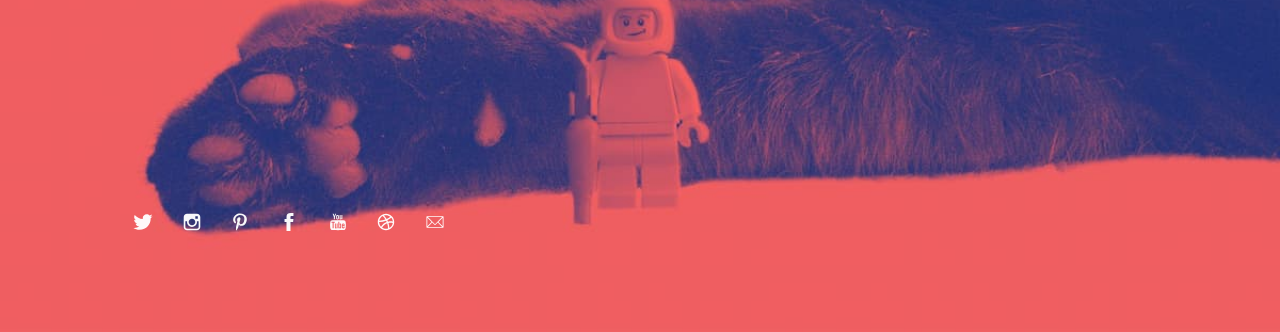
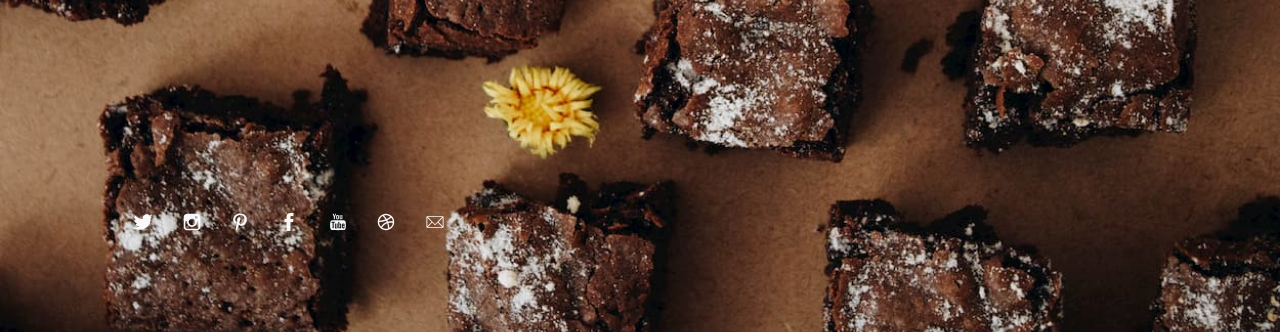
Before and after one commit to Flohecate/Flohecate.github.io, a plain HTML site: page index.html in a window 1280 px wide. Shown: the part 468-800 px from the top of the page. Drawn offline with Linux system fonts and the light colour scheme.

Commit message:
Changing the background image

```diff
--- a/assets/css/me.css
+++ b/assets/css/me.css
@@ -103,7 +103,7 @@ body.page-template-page-fullsingle-me {
   letter-spacing: -0.5px;
   color: #999999;
   color: #fff;
-  background-image: url("../../images/hur.jpg");
+  background-image: url("../../images/delicious-brownies.jpg");
   background-position: center center;
   background-size: cover; }
   body.page-template-page-fullsingle-me p {
```
